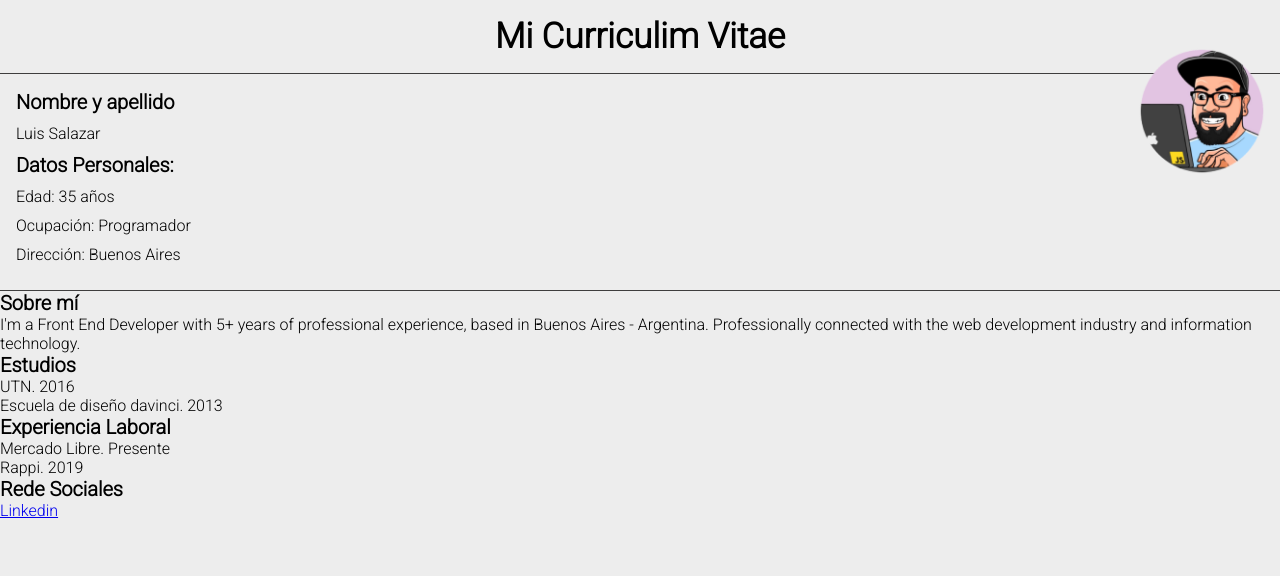
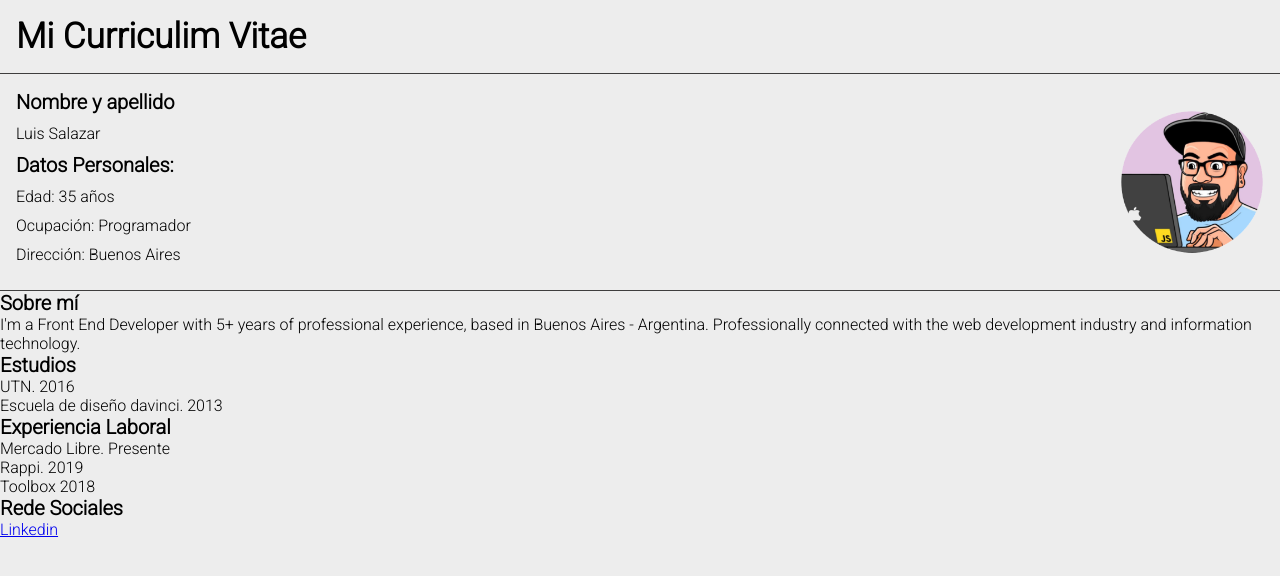
Before and after one commit to lsalazar85/frontend-1417, a plain HTML site: page cv-html/index.html in a window 1280 px wide. Drawn offline with Linux system fonts and the light colour scheme.

Commit message:
New Styles

```diff
--- a/cv-html/index.html
+++ b/cv-html/index.html
@@ -66,6 +66,9 @@
                     <li>
                         <span>Rappi. 2019</span>
                     </li>
+                    <li>
+                        <span>Toolbox 2018</span>
+                    </li>
                 </ol>
             </div>
         </section>
--- a/cv-html/styles.css
+++ b/cv-html/styles.css
@@ -7,7 +7,7 @@
 body {
     width: 100vw;
     height: 100vh;
-    background: rgb(237, 237, 237);
+    background: #ededed;
     box-sizing: border-box;
     font-family: 'Roboto', sans-serif;
 }
@@ -48,7 +48,6 @@ header {
 header h1 {
     border-bottom: 1px solid rgb(63, 62, 62);
     padding: 16px;
-    text-align: center;
 }
 
 header ul {
@@ -61,6 +60,8 @@ header ul li {
 
 header .image {
     position: absolute;
+    width: 150px;
+    height: 150px;
     right: 1%;
-    top: 16%;
+    top: 37%;
 }
```
Also changed, not shown: 1 other file.
